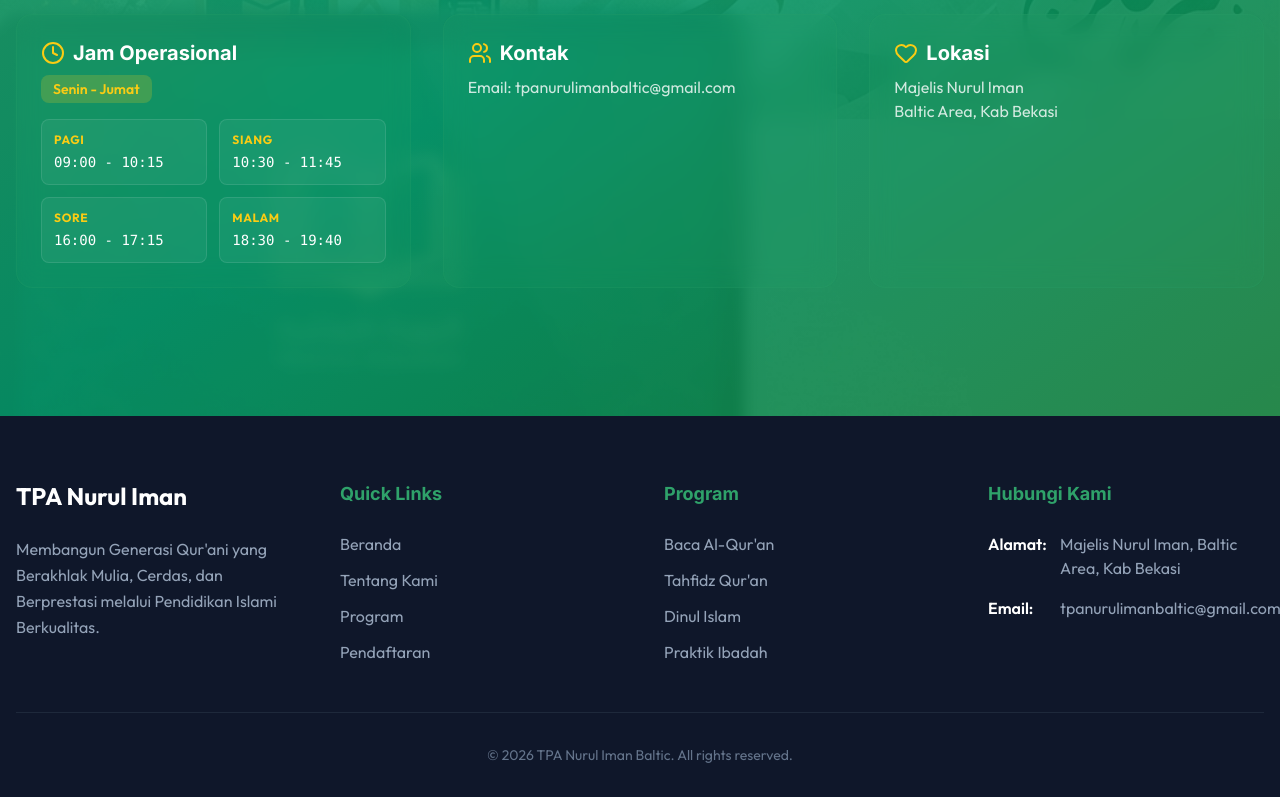
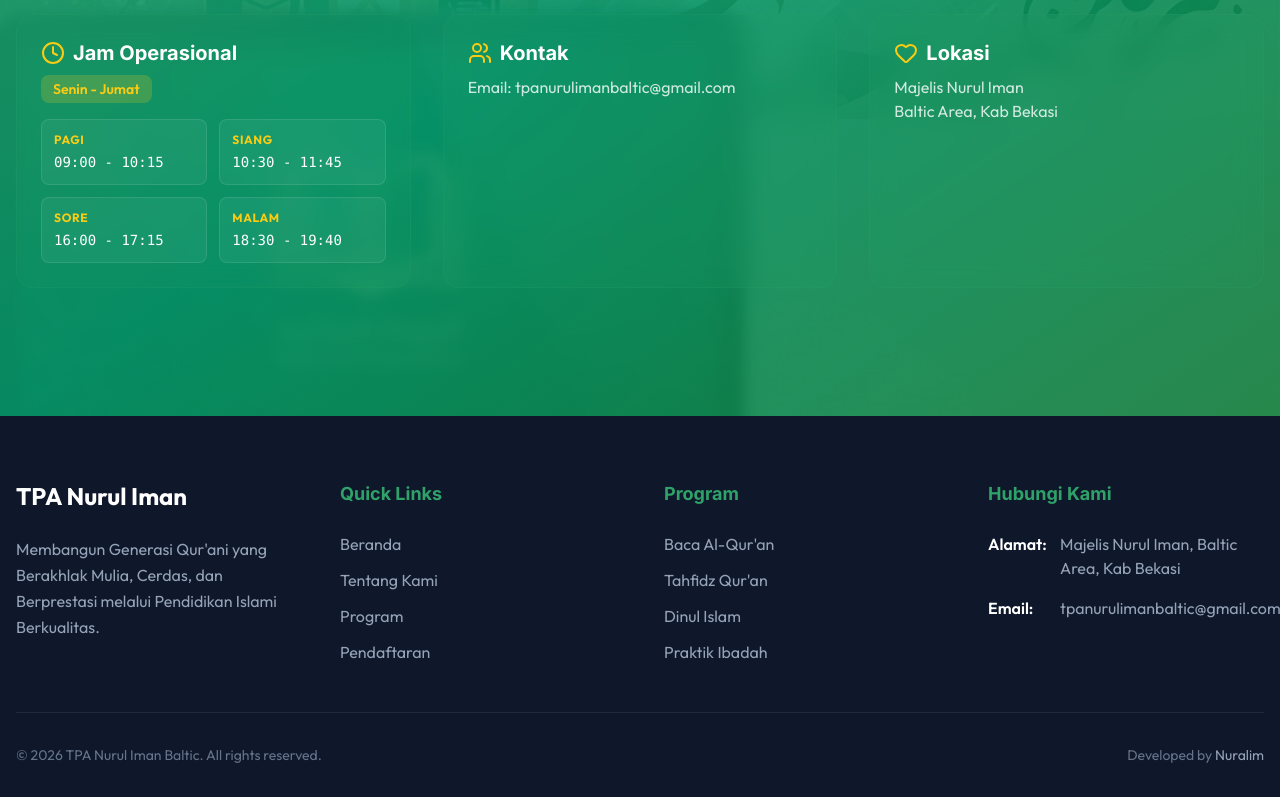
Before and after one commit to nrlim/tpa-website, a Next.js app: page / in a window 1280 px wide. Shown: the part 3993-4790 px from the top of the page. Built offline with nearby package versions, Linux system fonts and the light colour scheme; no server answers.

Commit message:
feat: give information author in footer

```diff
--- a/src/components/layout/Footer.tsx
+++ b/src/components/layout/Footer.tsx
@@ -52,8 +52,19 @@ export function Footer() {
                     </div>
                 </div>
 
-                <div className="border-t border-slate-800 pt-8 text-center text-slate-500 text-sm">
+                <div className="border-t border-slate-800 pt-8 flex flex-col md:flex-row justify-between items-center text-slate-500 text-sm gap-4">
                     <p>&copy; {new Date().getFullYear()} TPA Nurul Iman Baltic. All rights reserved.</p>
+                    <p>
+                        Developed by{" "}
+                        <a
+                            href="https://nuralim.dev/"
+                            target="_blank"
+                            rel="noopener noreferrer"
+                            className="text-slate-400 hover:text-white transition-colors"
+                        >
+                            Nuralim
+                        </a>
+                    </p>
                 </div>
             </div>
         </footer>
```
